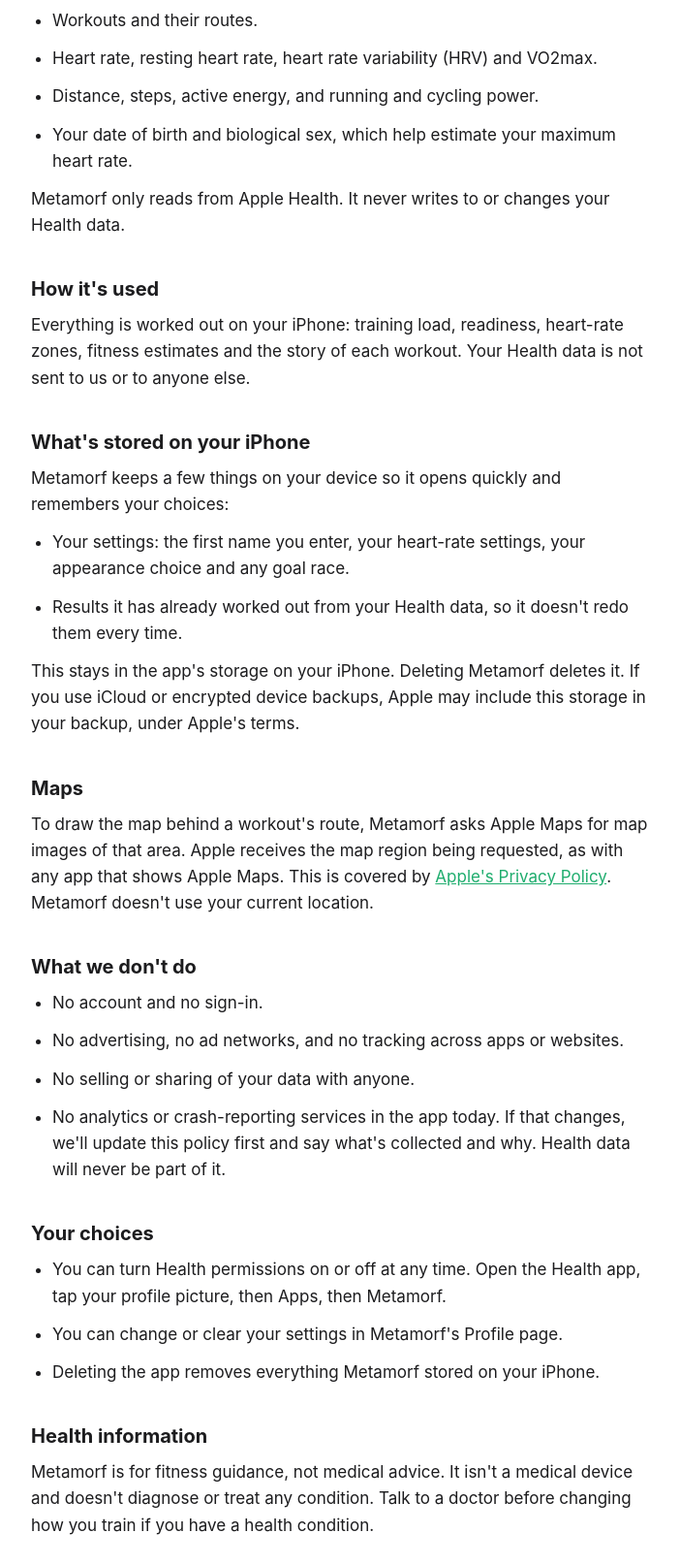
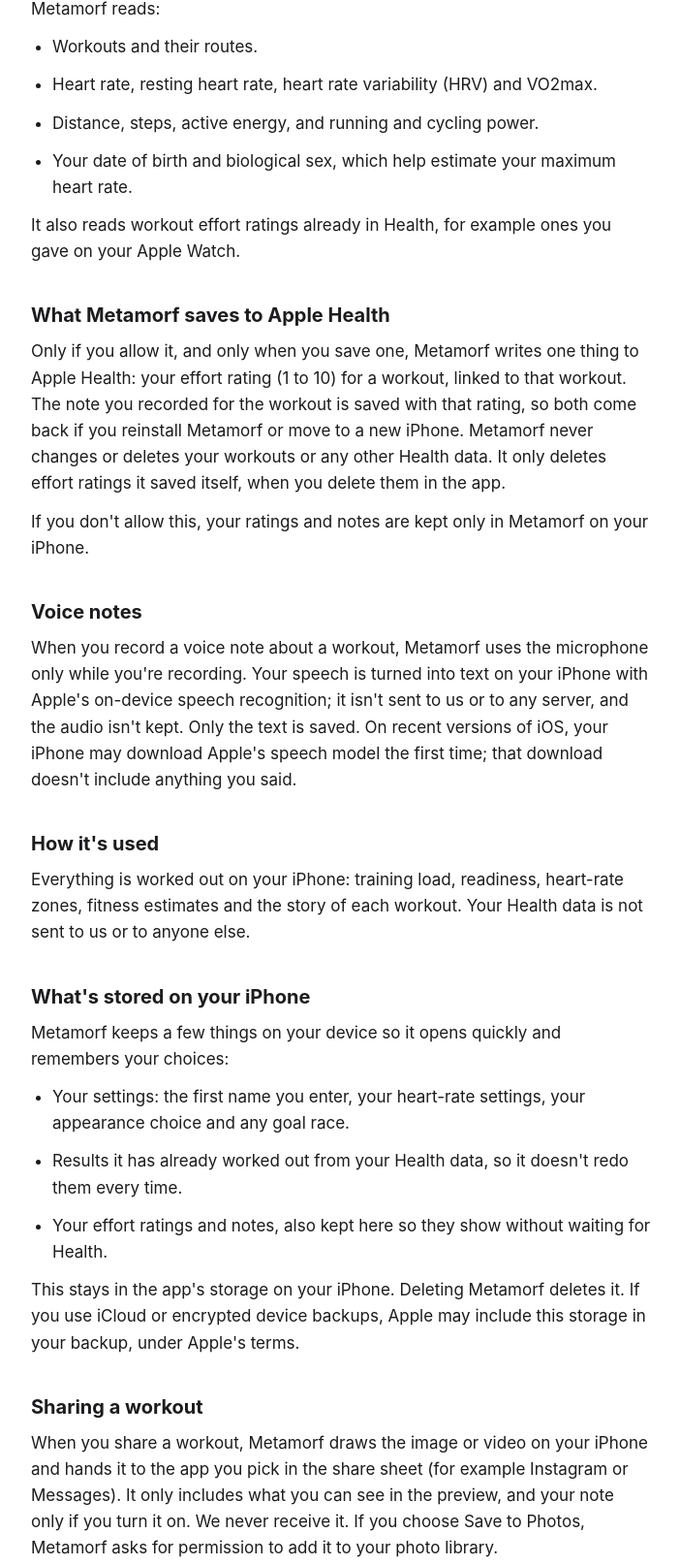
Before and after one commit to deepcrafts/metamorf-privacy, a plain HTML site: page index.html in a window 1280 px wide. Shown: the part 557-2171 px from the top of the page at 97% size, without its empty margins (288-990 px from the left). Drawn offline with Linux system fonts and the light colour scheme.

Commit message:
Effort ratings and notes in Apple Health, voice notes, sharing
Co-Authored-By: Claude Opus 5.5 <noreply@anthropic.com>

```diff
--- a/index.html
+++ b/index.html
@@ -28,10 +28,11 @@
 <body>
 <main>
   <h1>Privacy Policy</h1>
-  <p class="meta">Metamorf for iPhone · Effective 18 November 2026</p>
+  <p class="meta">Metamorf for iPhone · Effective 19 November 2026</p>
 
   <p class="summary">Metamorf reads your workouts and heart data from Apple Health to show you
-  how your training is going. That data stays on your iPhone. We don't collect it, we don't
+  how your training is going, and can save the effort rating and voice note you give a workout.
+  All of it stays on your iPhone and in your own Apple Health. We don't collect it, we don't
   have servers that receive it, and we never sell it or use it for advertising.</p>
 
   <h2>Who we are</h2>
@@ -47,7 +48,24 @@
     <li>Distance, steps, active energy, and running and cycling power.</li>
     <li>Your date of birth and biological sex, which help estimate your maximum heart rate.</li>
   </ul>
-  <p>Metamorf only reads from Apple Health. It never writes to or changes your Health data.</p>
+  <p>It also reads workout effort ratings already in Health, for example ones you gave on your
+  Apple Watch.</p>
+
+  <h2>What Metamorf saves to Apple Health</h2>
+  <p>Only if you allow it, and only when you save one, Metamorf writes one thing to Apple Health:
+  your effort rating (1 to 10) for a workout, linked to that workout. The note you recorded for
+  the workout is saved with that rating, so both come back if you reinstall Metamorf or move to
+  a new iPhone. Metamorf never changes or deletes your workouts or any other Health data. It
+  only deletes effort ratings it saved itself, when you delete them in the app.</p>
+  <p>If you don't allow this, your ratings and notes are kept only in Metamorf on your
+  iPhone.</p>
+
+  <h2>Voice notes</h2>
+  <p>When you record a voice note about a workout, Metamorf uses the microphone only while
+  you're recording. Your speech is turned into text on your iPhone with Apple's on-device
+  speech recognition; it isn't sent to us or to any server, and the audio isn't kept. Only the
+  text is saved. On recent versions of iOS, your iPhone may download Apple's speech model the
+  first time; that download doesn't include anything you said.</p>
 
   <h2>How it's used</h2>
   <p>Everything is worked out on your iPhone: training load, readiness, heart-rate zones,
@@ -62,10 +80,18 @@
     choice and any goal race.</li>
     <li>Results it has already worked out from your Health data, so it doesn't redo them every
     time.</li>
+    <li>Your effort ratings and notes, also kept here so they show without waiting for Health.</li>
   </ul>
   <p>This stays in the app's storage on your iPhone. Deleting Metamorf deletes it. If you use
   iCloud or encrypted device backups, Apple may include this storage in your backup, under
   Apple's terms.</p>
+
+  <h2>Sharing a workout</h2>
+  <p>When you share a workout, Metamorf draws the image or video on your iPhone and hands it to
+  the app you pick in the share sheet (for example Instagram or Messages). It only includes
+  what you can see in the preview, and your note only if you turn it on. We never receive it.
+  If you choose Save to Photos, Metamorf asks for permission to add it to your photo
+  library.</p>
 
   <h2>Maps</h2>
   <p>To draw the map behind a workout's route, Metamorf asks Apple Maps for map images of that
@@ -88,7 +114,12 @@
     <li>You can turn Health permissions on or off at any time. Open the Health app, tap your
     profile picture, then Apps, then Metamorf.</li>
     <li>You can change or clear your settings in Metamorf's Profile page.</li>
-    <li>Deleting the app removes everything Metamorf stored on your iPhone.</li>
+    <li>You can edit or delete any effort rating and note from its workout in Metamorf.
+    Deleting it there also removes it from Apple Health.</li>
+    <li>You can turn off the microphone or speech recognition for Metamorf in Settings at any
+    time.</li>
+    <li>Deleting the app removes everything Metamorf stored on your iPhone. Effort ratings and
+    notes it saved to Apple Health stay there until you delete them in the Health app.</li>
   </ul>
 
   <h2>Health information</h2>
```
